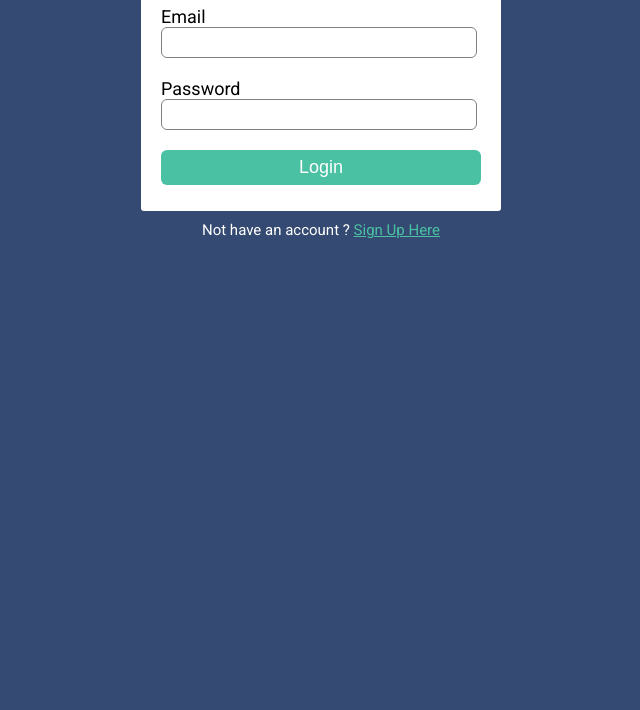
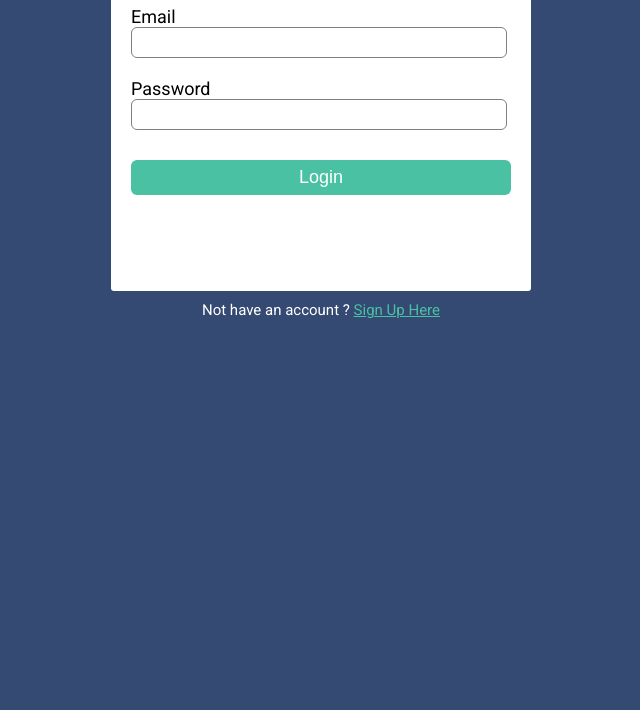
Before and after one commit to ashwinikrishnajirao/eisenhower_matrix, a plain HTML site: page login.html in a window 1280 px wide. Shown: the part 90-800 px from the top of the page, without its empty margins (319-959 px from the left). Drawn offline with Linux system fonts and the light colour scheme.

Commit message:
project complete

```diff
--- a/signup.css
+++ b/signup.css
@@ -3,15 +3,15 @@ body{
     font-family: 'Roboto', sans-serif;
 }
 .signup-box{
-    width:360px;
+    width:420px;
     height: 620px;
     margin: auto;
     background-color: white;
     border-radius: 3px;
 }
 .login-box{
-    width:360px;
-    height:280px;
+    width:420px;
+    height:360px;
     margin: auto;
     border-radius: 3px;
     background-color: white;
@@ -24,7 +24,7 @@ h4{
     text-align: center;
 }
 form{
-    width: 300px;
+    width: 360px;
     margin-left: 20px;
 }
 form label{
@@ -41,9 +41,9 @@ form input{
     outline:none;
 }
 input[type=submit]{
-    width: 320px;
+    width: 380px;
     height: 35px;
-    margin-top: 20px;
+    margin-top: 30px;
     border: none;
     background-color: #49c1a2;
     color:white;
--- a/style.css
+++ b/style.css
@@ -264,7 +264,7 @@ input[type="text"] {
 
 /* Style for the header */
 .header1 {
-  background-color: #000;
+  background-color: #49c1a2;
   color: #fff;
   padding: 10px 20px;
   position: absolute;
```
